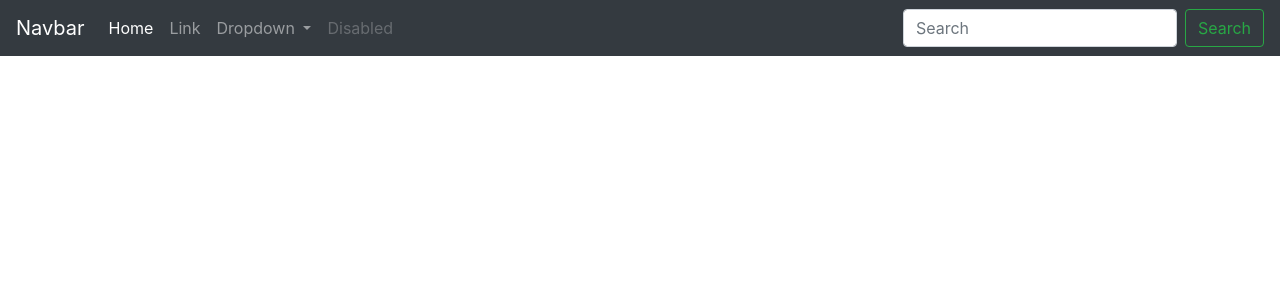
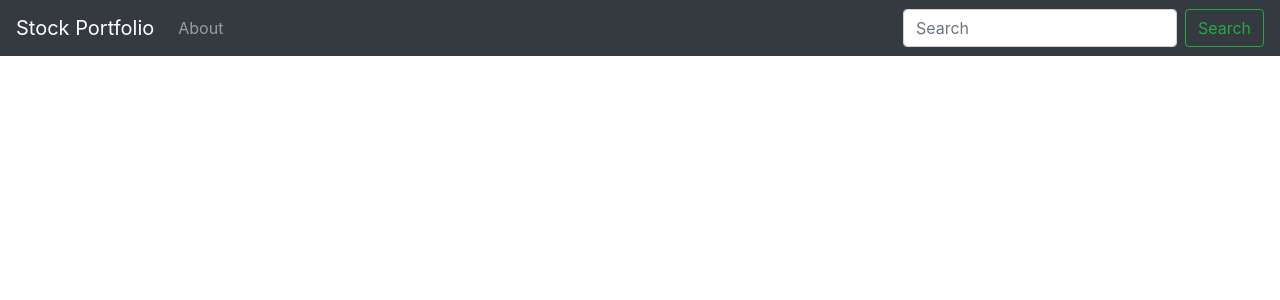
Before and after one commit to Anisaahamed5/Project04, a Django app: page / in a window 1280 px wide. Shown: the top 300 px of the page. Run offline with Django 3.2, Linux system fonts and the light colour scheme.

Commit message:
extended base.html

```diff
--- a/Project04/quotes/templates/about.html
+++ b/Project04/quotes/templates/about.html
@@ -0,0 +1,5 @@
+{% extends 'base.html' %}
+
+{% block content %}
+
+{% endblock %}
--- a/Project04/quotes/templates/base.html
+++ b/Project04/quotes/templates/base.html
@@ -12,32 +12,15 @@
   </head>
   <body>
     <nav class="navbar navbar-expand-lg navbar-dark bg-dark">
-        <a class="navbar-brand" href="#">Navbar</a>
+        <a class="navbar-brand" href="#">Stock Portfolio</a>
         <button class="navbar-toggler" type="button" data-toggle="collapse" data-target="#navbarSupportedContent" aria-controls="navbarSupportedContent" aria-expanded="false" aria-label="Toggle navigation">
           <span class="navbar-toggler-icon"></span>
         </button>
 
         <div class="collapse navbar-collapse" id="navbarSupportedContent">
           <ul class="navbar-nav mr-auto">
-            <li class="nav-item active">
-              <a class="nav-link" href="#">Home <span class="sr-only">(current)</span></a>
-            </li>
             <li class="nav-item">
-              <a class="nav-link" href="#">Link</a>
-            </li>
-            <li class="nav-item dropdown">
-              <a class="nav-link dropdown-toggle" href="#" id="navbarDropdown" role="button" data-toggle="dropdown" aria-haspopup="true" aria-expanded="false">
-                Dropdown
-              </a>
-              <div class="dropdown-menu" aria-labelledby="navbarDropdown">
-                <a class="dropdown-item" href="#">Action</a>
-                <a class="dropdown-item" href="#">Another action</a>
-                <div class="dropdown-divider"></div>
-                <a class="dropdown-item" href="#">Something else here</a>
-              </div>
-            </li>
-            <li class="nav-item">
-              <a class="nav-link disabled" href="#" tabindex="-1" aria-disabled="true">Disabled</a>
+              <a class="nav-link" href="/about.html">About</a>
             </li>
           </ul>
           <form class="form-inline my-2 my-lg-0">
```
